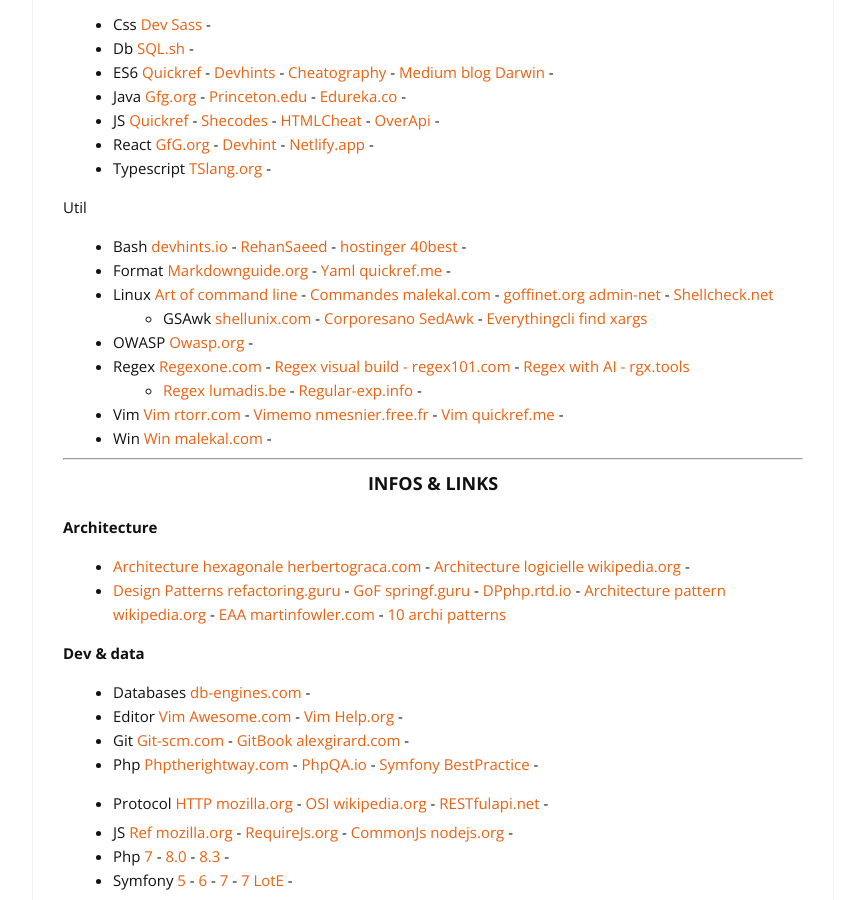
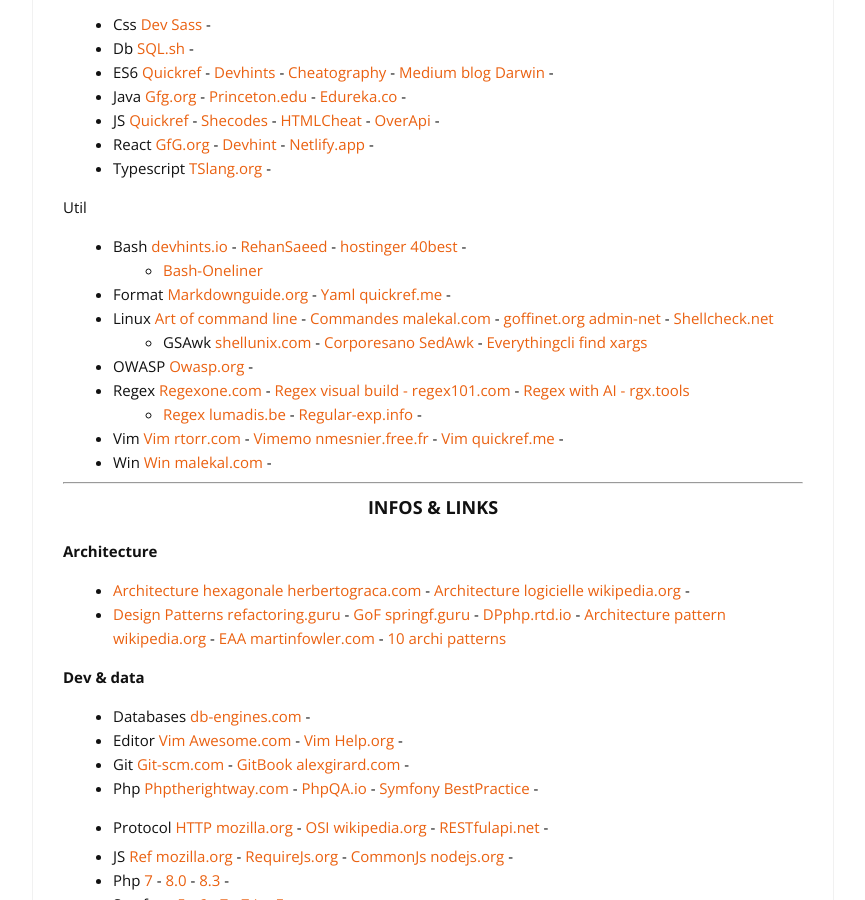
Before and after one commit to cylmat/cylmat.github.io, a Jekyll site: the page built from _pages/USEFUL.md, in a window 1280 px wide and 900 px high, scrolled down 386 px. Shown: the whole window, without its empty margins (207-1072 px from the left). Built offline with Jekyll 4.4.1, drawn with Linux system fonts in a browser that asks for light colours; nearby versions of some CDN libraries.

Commit message:
Update USEFUL.md

```diff
--- a/_pages/USEFUL.md
+++ b/_pages/USEFUL.md
@@ -25,6 +25,7 @@
 
 Util
 - Bash [devhints.io](https://devhints.io/bash) - [RehanSaeed](https://github.com/RehanSaeed/Bash-Cheat-Sheet) - [hostinger 40best](https://www.hostinger.fr/tutoriels/commandes-linux) -
+  + [Bash-Oneliner](https://github.com/onceupon/Bash-Oneliner)
 - Format [Markdownguide.org](https://www.markdownguide.org/cheat-sheet) - [Yaml quickref.me](https://quickref.me/yaml.html) -
 - Linux [Art of command line](https://github.com/jlevy/the-art-of-command-line) - [Commandes malekal.com](https://www.malekal.com/liste-des-commandes-linux) - [goffinet.org admin-net](https://linux.goffinet.org/administration/configuration-du-reseau/outils-linux-reseau/) - [Shellcheck.net](https://www.shellcheck.net)
   + GSAwk [shellunix.com](https://www.shellunix.com) - [Corporesano SedAwk](http://www.corporesano.org/doc-site/grepawksed.html) - [Everythingcli find xargs](https://www.everythingcli.org/find-exec-vs-find-xargs)
```
